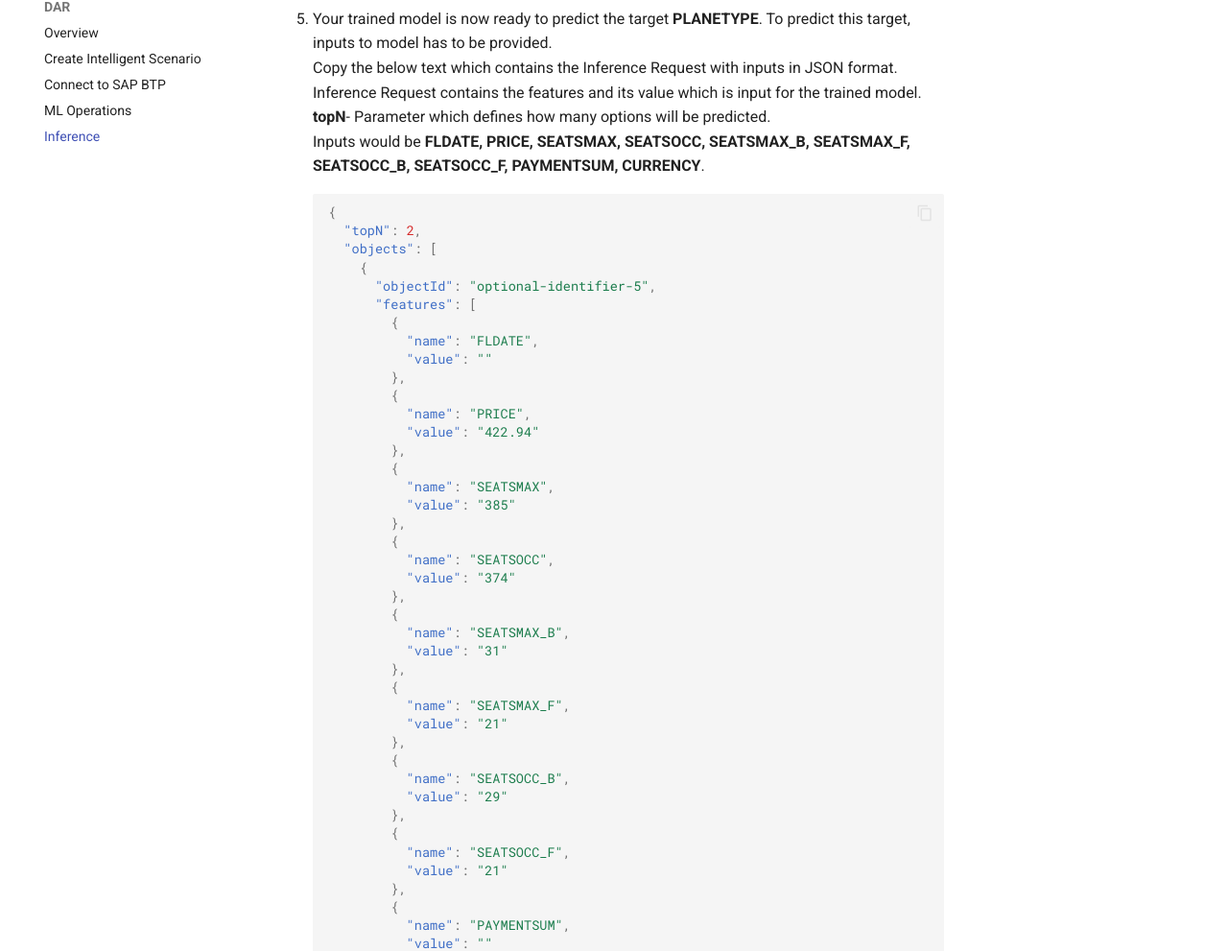
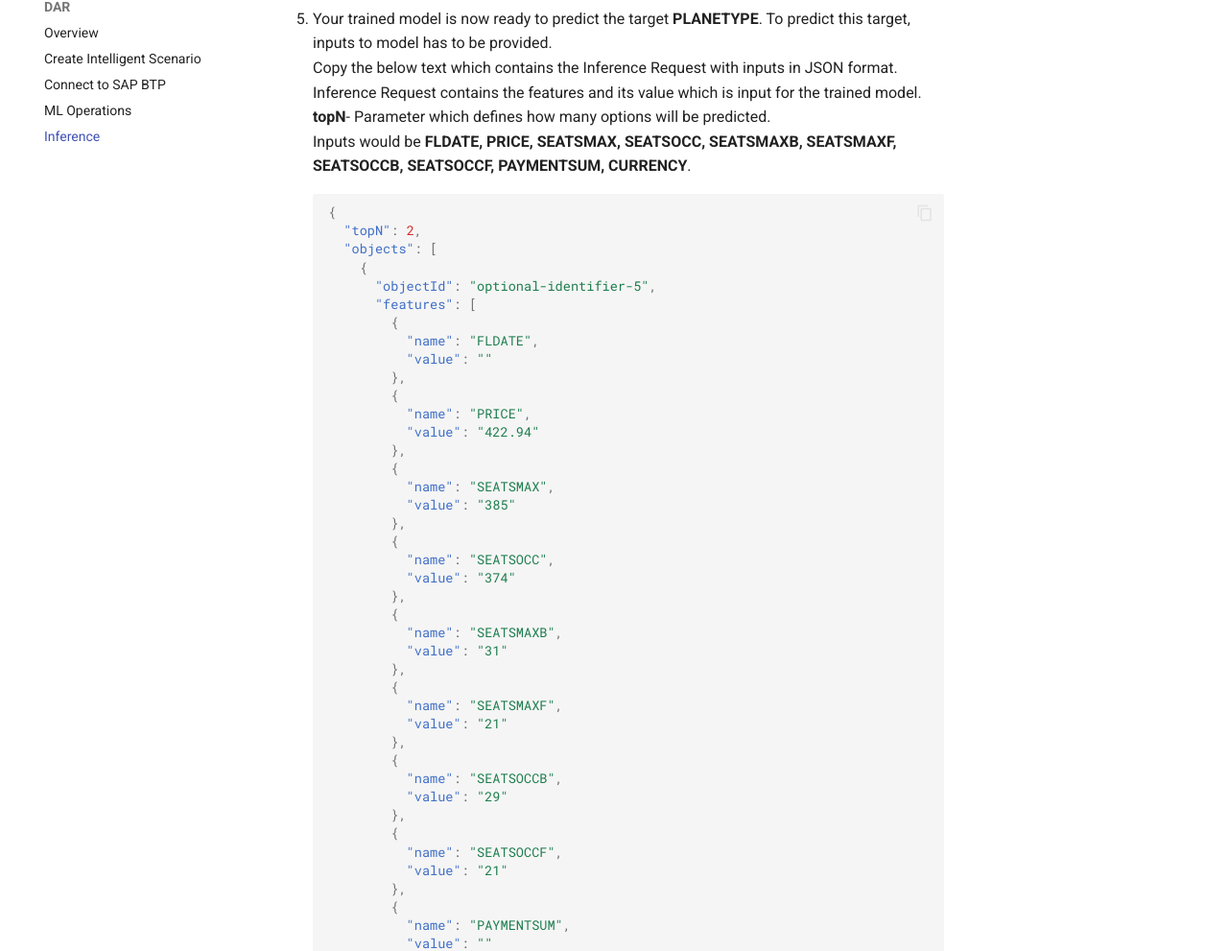
Before and after one commit to SAP-CLM-SL/ISLM, an MkDocs documentation site: the page built from docs/ISLM_with_SAPAIServices_BTP/inference.md, in a window 1280 px wide and 1400 px high, scrolled down 1527 px. Shown: the part 122-1113 px from the top of the window at 96% size. Built offline with MkDocs 1.6.1 and Material for MkDocs 9.7.7, drawn with Linux system fonts in a browser that asks for light colours.

Commit message:
Inference payload change

````diff
--- a/docs/ISLM_with_SAPAIServices_BTP/inference.md
+++ b/docs/ISLM_with_SAPAIServices_BTP/inference.md
@@ -14,7 +14,7 @@ In this step, you will use the ABAP GUI to view the inference result from the tr
 4. Enter the prediction class associated with your Intelligent Scenario (`ZCL_PLANTYPE_###`, where ### is your attendee id). <br/> Click the **Execute** button.
    ![](./images/SelectPredictionClass.png)
 
-5. Your trained model is now ready to predict the target **PLANETYPE**. To predict this target, inputs to model has to be provided. <br/> Copy the below text which contains the Inference Request with inputs in JSON format.<br/> Inference Request contains the features and its value which is input for the trained model. <br/> **topN**- Parameter which defines how many options will be predicted. <br/> Inputs would be **FLDATE, PRICE, SEATSMAX, SEATSOCC, SEATSMAX_B, SEATSMAX_F, SEATSOCC_B, SEATSOCC_F, PAYMENTSUM, CURRENCY**.
+5. Your trained model is now ready to predict the target **PLANETYPE**. To predict this target, inputs to model has to be provided. <br/> Copy the below text which contains the Inference Request with inputs in JSON format.<br/> Inference Request contains the features and its value which is input for the trained model. <br/> **topN**- Parameter which defines how many options will be predicted. <br/> Inputs would be **FLDATE, PRICE, SEATSMAX, SEATSOCC, SEATSMAXB, SEATSMAXF, SEATSOCCB, SEATSOCCF, PAYMENTSUM, CURRENCY**.
 ```json
 {
   "topN": 2,
@@ -39,19 +39,19 @@ In this step, you will use the ABAP GUI to view the inference result from the tr
           "value": "374"
         },
         {
-          "name": "SEATSMAX_B",
+          "name": "SEATSMAXB",
           "value": "31"
         },
         {
-          "name": "SEATSMAX_F",
+          "name": "SEATSMAXF",
           "value": "21"
         },
         {
-          "name": "SEATSOCC_B",
+          "name": "SEATSOCCB",
           "value": "29"
         },
         {
-          "name": "SEATSOCC_F",
+          "name": "SEATSOCCF",
           "value": "21"
         },
         {
````
